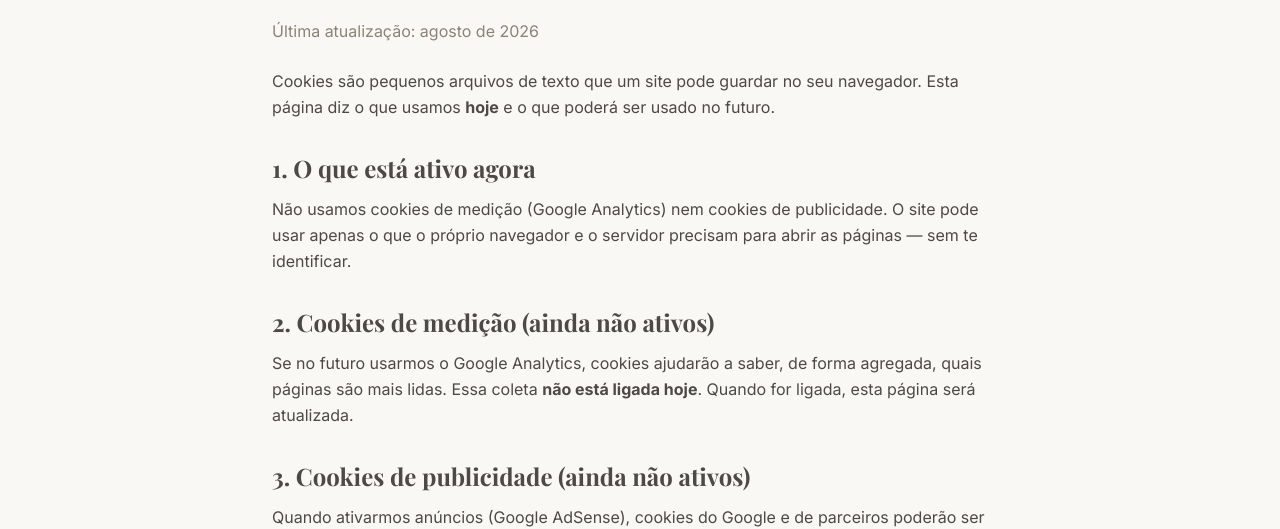
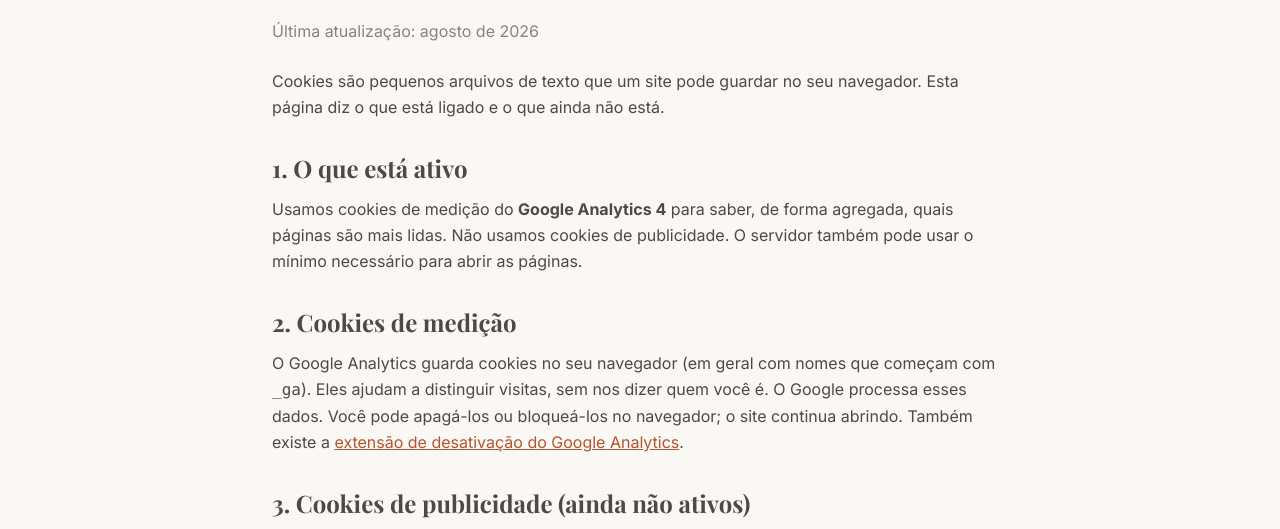
Before and after one commit to revistacasa/revista-casa-nova, a Next.js app: page /politica-de-cookies in a window 1280 px wide. Shown: the part 182-711 px from the top of the page. Built offline with nearby package versions, Linux system fonts and the light colour scheme; no server answers.

Commit message:
Google Analytics 4 e politicas atualizadas

```diff
--- a/src/app/layout.tsx
+++ b/src/app/layout.tsx
@@ -3,6 +3,7 @@ import { Playfair_Display, Inter } from "next/font/google";
 import "./globals.css";
 import Header from "@/components/Header";
 import Footer from "@/components/Footer";
+import GoogleAnalytics from "@/components/GoogleAnalytics";
 import { SITE } from "@/lib/site";
 
 const playfair = Playfair_Display({
@@ -85,6 +86,7 @@ export default function RootLayout({
   return (
     <html lang="pt-BR" className={`${playfair.variable} ${inter.variable}`}>
       <body className="min-h-screen flex flex-col bg-paper text-ink">
+        <GoogleAnalytics />
         <script
           type="application/ld+json"
           dangerouslySetInnerHTML={{ __html: JSON.stringify(orgJsonLd) }}
--- a/src/app/politica-de-cookies/page.tsx
+++ b/src/app/politica-de-cookies/page.tsx
@@ -3,7 +3,7 @@ import { SITE } from "@/lib/site";
 
 export const metadata: Metadata = {
   title: "Política de Cookies",
-  description: `Como a ${SITE.name} usa cookies para métricas e publicidade.`,
+  description: `Como a ${SITE.name} usa cookies para métricas e, no futuro, publicidade.`,
   alternates: { canonical: `${SITE.url}/politica-de-cookies` },
 };
 
@@ -21,23 +21,32 @@ export default function CookiesPage() {
 
       <p className="mt-6">
         Cookies são pequenos arquivos de texto que um site pode guardar no seu
-        navegador. Esta página diz o que usamos <strong>hoje</strong> e o que
-        poderá ser usado no futuro.
+        navegador. Esta página diz o que está ligado e o que ainda não está.
       </p>
 
-      <H>1. O que está ativo agora</H>
+      <H>1. O que está ativo</H>
       <p>
-        Não usamos cookies de medição (Google Analytics) nem cookies de
-        publicidade. O site pode usar apenas o que o próprio navegador e o
-        servidor precisam para abrir as páginas — sem te identificar.
+        Usamos cookies de medição do <strong>Google Analytics 4</strong> para
+        saber, de forma agregada, quais páginas são mais lidas. Não usamos
+        cookies de publicidade. O servidor também pode usar o mínimo necessário
+        para abrir as páginas.
       </p>
 
-      <H>2. Cookies de medição (ainda não ativos)</H>
+      <H>2. Cookies de medição</H>
       <p>
-        Se no futuro usarmos o Google Analytics, cookies ajudarão a saber,
-        de forma agregada, quais páginas são mais lidas. Essa coleta{" "}
-        <strong>não está ligada hoje</strong>. Quando for ligada, esta página
-        será atualizada.
+        O Google Analytics guarda cookies no seu navegador (em geral com nomes
+        que começam com <code>_ga</code>). Eles ajudam a distinguir visitas, sem
+        nos dizer quem você é. O Google processa esses dados. Você pode apagá-los
+        ou bloqueá-los no navegador; o site continua abrindo. Também existe a{" "}
+        <a
+          href="https://tools.google.com/dlpage/gaoptout"
+          target="_blank"
+          rel="noopener nofollow"
+          className="text-accent underline"
+        >
+          extensão de desativação do Google Analytics
+        </a>
+        .
       </p>
 
       <H>3. Cookies de publicidade (ainda não ativos)</H>
@@ -64,8 +73,8 @@ export default function CookiesPage() {
 
       <H>5. Consentimento</H>
       <p>
-        Ao navegar hoje, você não está aceitando cookies de medição nem de
-        anúncio — eles não estão ligados. Quando forem, um aviso aparecerá
+        Ao navegar, os cookies de medição descritos acima podem ser gravados.
+        Cookies de anúncio não estão ligados. Quando forem, um aviso aparecerá
         antes, quando a lei exigir. Veja também a nossa{" "}
         <a href="/politica-de-privacidade" className="text-accent underline">
           Política de Privacidade
--- a/src/app/politica-de-privacidade/page.tsx
+++ b/src/app/politica-de-privacidade/page.tsx
@@ -27,7 +27,7 @@ export default function PrivacyPage() {
         13.709/2018).
       </p>
 
-      <H>1. Quais dados coletamos hoje</H>
+      <H>1. Quais dados coletamos</H>
       <ul className="list-disc pl-6 flex flex-col gap-2">
         <li>
           <strong>Dados que você nos envia:</strong> quando entra em contato por
@@ -41,10 +41,12 @@ export default function PrivacyPage() {
           abuso. Não usamos isso para te identificar.
         </li>
         <li>
-          <strong>Google Analytics e cookies de medição:</strong>{" "}
-          <em>não estão ativos neste momento</em>. Se passarmos a usá-los, esta
-          página será atualizada antes, e — quando a lei exigir — um aviso de
-          consentimento aparecerá no site.
+          <strong>Google Analytics 4:</strong> usamos o serviço do Google para
+          saber, de forma agregada, quais páginas são lidas, por quanto tempo,
+          de que tipo de aparelho e de que cidade aproximada. Isso não nos diz
+          o seu nome nem o seu e-mail. O Google processa esses dados segundo a
+          política dele. Você pode bloquear essa medição nas configurações do
+          navegador ou com a extensão de desativação do Google Analytics.
         </li>
       </ul>
 
@@ -79,8 +81,10 @@ export default function PrivacyPage() {
         <li>Responder às suas mensagens;</li>
         <li>Manter o site no ar e seguro;</li>
         <li>
-          No futuro: melhorar o conteúdo, entender quais assuntos interessam
-          mais e, se houver anúncios, medi-los — sempre com esta política
+          Entender quais guias ajudam de verdade, para melhorar o conteúdo;
+        </li>
+        <li>
+          No futuro, se houver anúncios, medi-los — sempre com esta política
           atualizada.
         </li>
       </ul>
@@ -99,7 +103,8 @@ export default function PrivacyPage() {
       <p>
         Não pedimos dados sensíveis. Mensagens de e-mail ficam só o tempo
         necessário para responder. Logs do servidor seguem a política do
-        provedor de hospedagem.
+        provedor de hospedagem. Os relatórios do Analytics ficam na conta
+        Google da revista, de forma agregada.
       </p>
 
       <H>7. Alterações desta política</H>
--- /dev/null
+++ b/src/components/GoogleAnalytics.tsx
@@ -0,0 +1,25 @@
+import Script from "next/script";
+
+const GA_MEASUREMENT_ID =
+  process.env.NEXT_PUBLIC_GA_ID?.trim() || "G-3FTFSHJ5TB";
+
+export default function GoogleAnalytics() {
+  if (process.env.VERCEL_ENV === "preview") return null;
+
+  return (
+    <>
+      <Script
+        src={`https://www.googletagmanager.com/gtag/js?id=${GA_MEASUREMENT_ID}`}
+        strategy="afterInteractive"
+      />
+      <Script id="ga4-gtag" strategy="afterInteractive">
+        {`
+          window.dataLayer = window.dataLayer || [];
+          function gtag(){dataLayer.push(arguments);}
+          gtag('js', new Date());
+          gtag('config', '${GA_MEASUREMENT_ID}');
+        `}
+      </Script>
+    </>
+  );
+}
```
